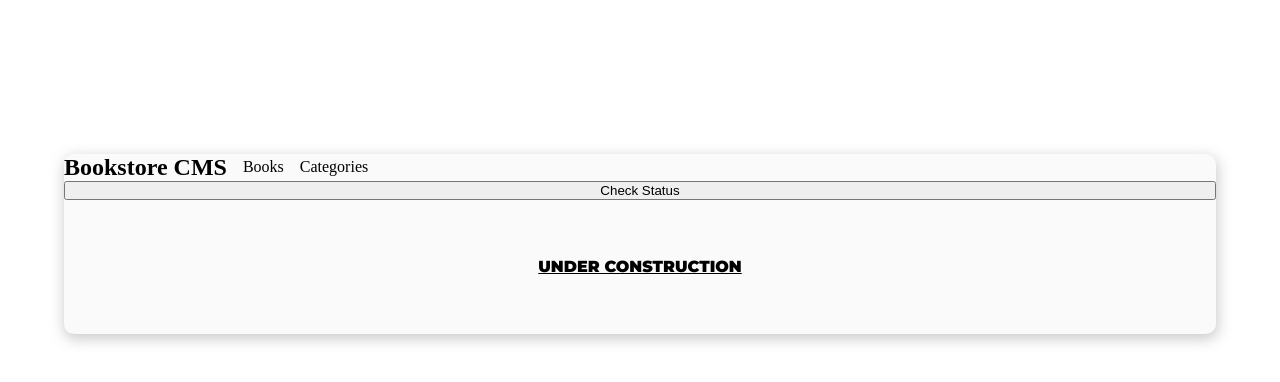
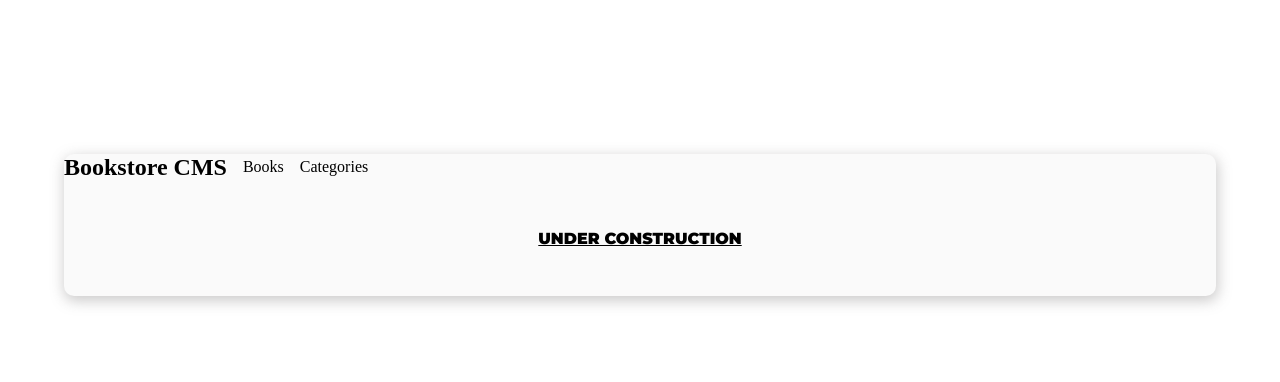
Before and after one commit to federicaulzurrun/Bookstore, a React (Create React App) app: page /categories in a window 1280 px wide. Shown: the top 382 px of the page. Built offline with nearby package versions, Linux system fonts and the light colour scheme.

Commit message:
add style to categories router and make changes on the code

```diff
--- a/src/routes/Categories.jsx
+++ b/src/routes/Categories.jsx
@@ -1,20 +1,14 @@
-import { useDispatch, useSelector } from 'react-redux';
-import { checkStatus } from '../redux/categories/categoriesSlice';
+import { useSelector } from 'react-redux';
 import '../style/Categories.css';
 
 const Categories = () => {
-  const dispatch = useDispatch();
-
   const categoriesMessage = useSelector((state) => state.categories);
-
-  const hanldeCheckStatus = () => {
-    dispatch(checkStatus());
-  };
 
   return (
     <>
-      <button type="button" onClick={hanldeCheckStatus}>Check Status</button>
-      <div className="categories">{categoriesMessage}</div>
+      <div className="categoriesCont">
+        <div className="categories">{categoriesMessage}</div>
+      </div>
     </>
   );
 };
--- a/src/routes/Home.jsx
+++ b/src/routes/Home.jsx
@@ -1,5 +1,6 @@
 import React from 'react';
 import BookStore from '../components/BookStore';
+import '../style/Home.css';
 
 const HomePage = () => (
   <>
--- a/src/style/Categories.css
+++ b/src/style/Categories.css
@@ -1,3 +1,9 @@
+.categoriesCont {
+  margin: 1rem;
+  display: flex;
+  align-self: center;
+}
+
 .categories {
   font-family: Montserrat, sans-serif;
   font-weight: bold;
@@ -7,3 +13,9 @@
   text-decoration: underline;
   text-transform: uppercase;
 }
+
+@media screen and (min-width: 1024px) {
+  .categoriesCont {
+    margin: 2.375rem 6.25rem 2.375rem 6.25rem;
+  }
+}
```
